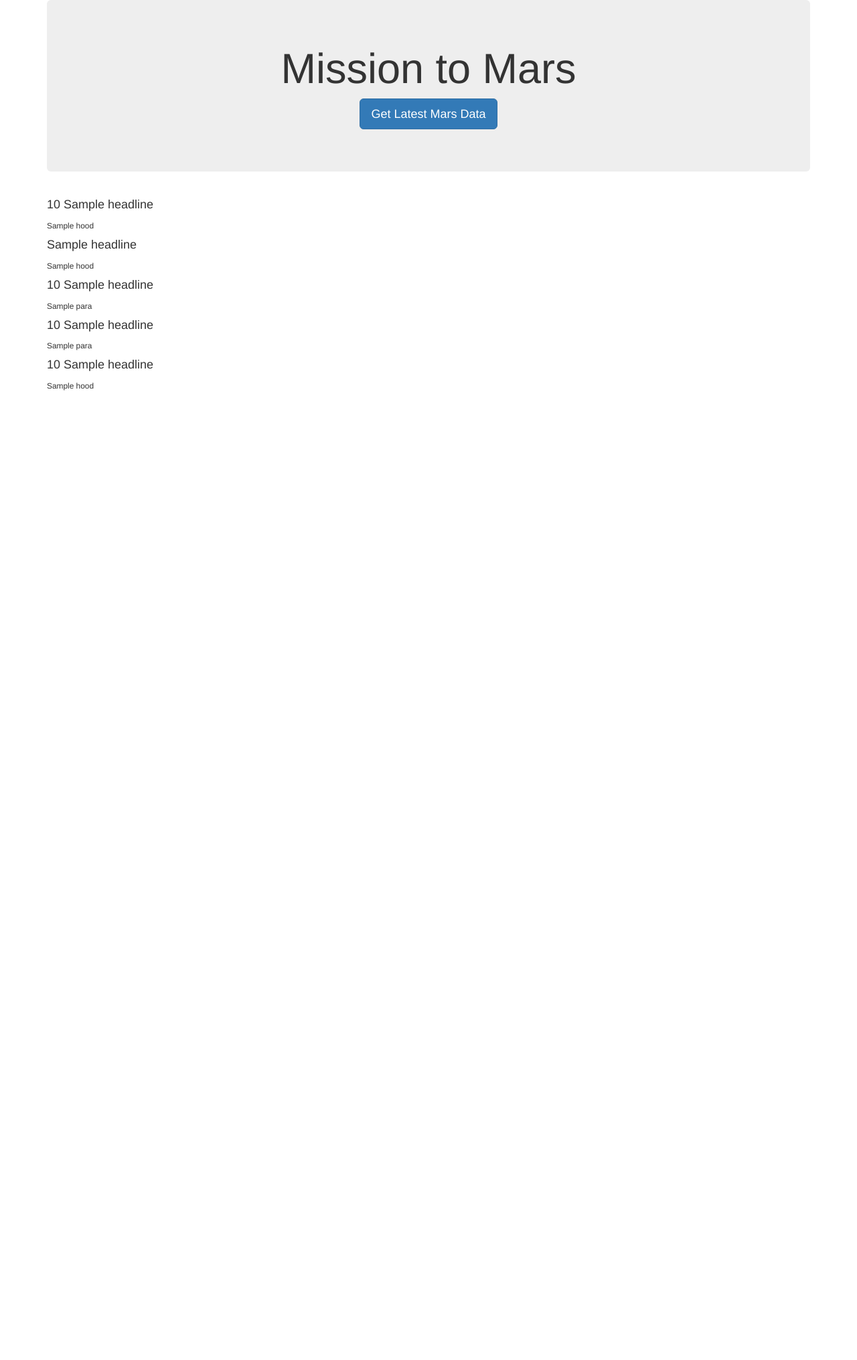
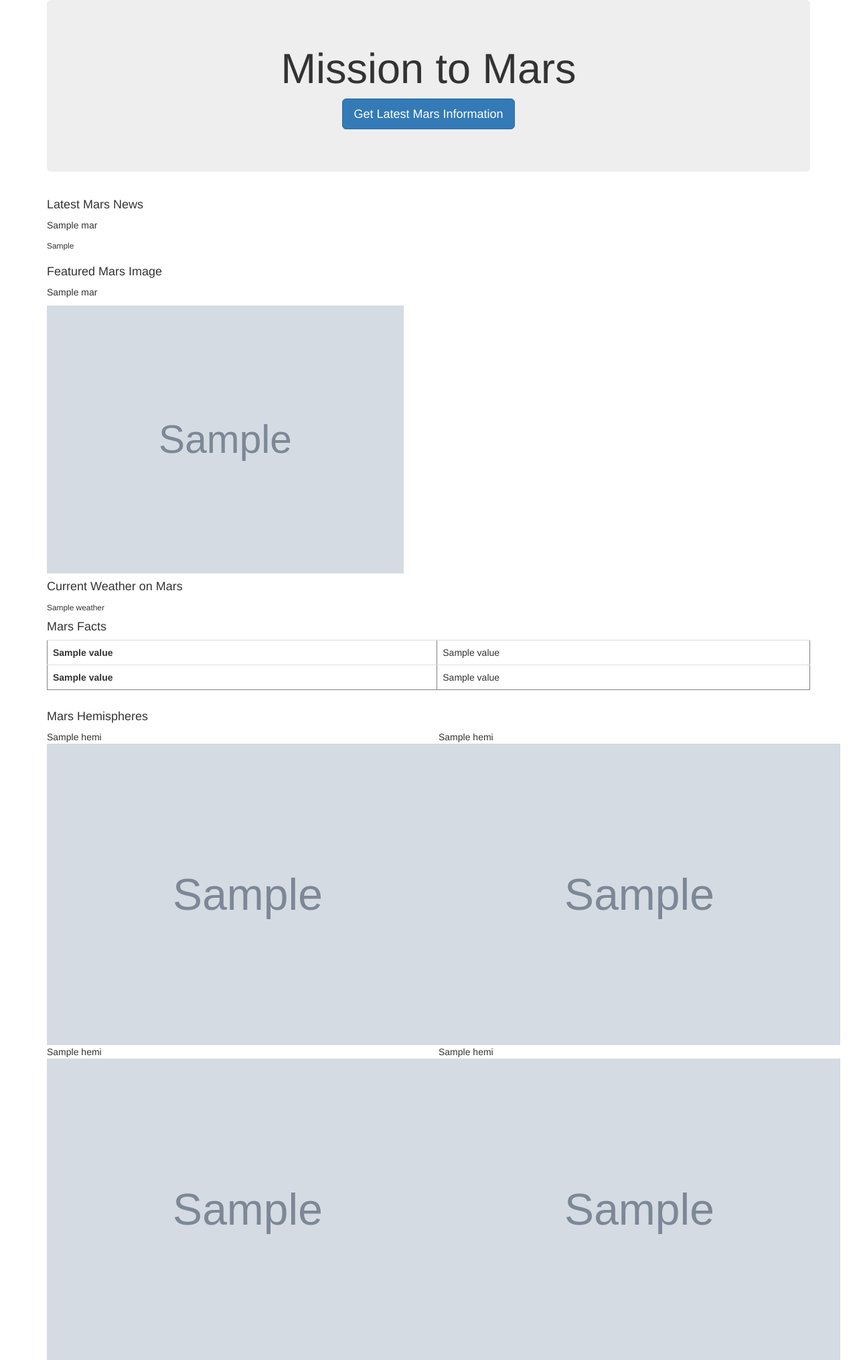
Before and after one commit to tli2001/databootcamp, a Flask app: template HW13_Due_20180422/templates/index.html in a window 1280 px wide. Shown: the whole page at 67% size. Before the commit the page ends 583 px from the top, so only its background shows below. Run offline with Flask 2, Linux system fonts and the light colour scheme; the template is opened without the code that fills it: most values are stand-ins (such as "Sample title", 1, 10 or a date in 2020); grey boxes marked "Sample" are stand-in pictures; some libraries are stand-ins or nearby versions.

Commit message:
Update Application Files
Flask App Display Working

```diff
--- a/HW13_Due_20180422/templates/index.html
+++ b/HW13_Due_20180422/templates/index.html
@@ -11,45 +11,72 @@
 
 <body>
   <div class="container">
-
     <div class="jumbotron text-center">
       <h1>Mission to Mars</h1>
-      <p><a class="btn btn-primary btn-lg" href="/scrape" role="button">Get Latest Mars Data</a></p>
+      <p><a class="btn btn-primary btn-lg" href="/scrape" role="button">Get Latest Mars Information</a></p>
     </div>
 
     <!-- Mars News Articles -->
     <div class="row" id="mars-news">
-      <div class="col-md-12">
-        <h4 class="heading">{{listings.price}} {{listings.headline}}</h4>
-        <small>{{listings.hood}}</small>
+      <div class="col-md-8">
+        <h4 class="heading">Latest Mars News</h4>
+        <p>
+          <medium>{{mars_data.news_title}}</medium>
+        </p>
+        <p>
+          <small>{{mars_data.news_para}}</small>
+        </p>
       </div>
     </div>
     <!-- Featured Mars Image -->
     <div class="row" id="mars-image">
       <div class="col-md-8">
-        <h4 class="heading">{{listings.headline}}</h4>
-        <small>{{listings.hood}}</small>
+        <h4 class="heading">Featured Mars Image</h4>
+        <p>
+          <medium>{{mars_data.featured_title}}</medium>
+        </p>
+        <img src={{mars_data.featured_image}} height="400">
       </div>
     </div>
     <!-- Mars Weather -->
     <div class="row" id="mars-weather">
       <div class="col-md-4">
-        <h4 class="heading">{{listings.price}} {{listings.headline}}</h4>
-        <small>{{listings.para}}</small>
+        <h4 class="heading">Current Weather on Mars</h4>
+        <small>{{mars_data.weather}}</small>
       </div>
     </div>
     <!-- Mars Facts -->
-    <div class="row" id="mars-facts">
-      <div class="col-md-4">
-        <h4 class="heading">{{listings.price}} {{listings.headline}}</h4>
-        <small>{{listings.para}}</small>
-      </div>
-    </div>
+    <table class="table" id="mars-facts" border=1>
+      <h4 class="heading">Mars Facts</h4>
+        <tr>
+          <th> {{mars_data['facts']['Value']}} </th>
+          <td> {{mars_data['facts']['Value']}} </td>
+        </tr>
+        <tr>
+          <th> {{mars_data['facts']['Value']}} </th>
+          <td> {{mars_data['facts']['Value']}} </td>
+        </tr>
+    </table>
     <!-- Mars Hemispheres -->
     <div class="row" id="mars-hemi">
       <div class="col-md-12">
-        <h4 class="heading">{{listings.price}} {{listings.headline}}</h4>
-        <small>{{listings.hood}}</small>
+        <h4 class="heading">Mars Hemispheres</h4>
+      </div>
+      <div class="col-md-6">
+        <medium>{{mars_data['hemi'][0]['title']}}</medium>
+        <img src={{mars_data['hemi'][0]['img_url']}} width="600">
+      </div>
+      <div class="col-md-6">
+        <medium>{{mars_data['hemi'][1]['title']}}</medium>
+        <img src={{mars_data['hemi'][1]['img_url']}} width="600">
+      </div>
+      <div class="col-md-6">
+        <medium>{{mars_data['hemi'][2]['title']}}</medium>
+        <img src={{mars_data['hemi'][2]['img_url']}} width="600">
+      </div>
+      <div class="col-md-6">
+        <medium>{{mars_data['hemi'][3]['title']}}</medium>
+        <img src={{mars_data['hemi'][3]['img_url']}} width="600">
       </div>
     </div>
   </div>
```
Also changed, not shown: HW13_Due_20180422/app.py (+6 -6 lines), HW13_Due_20180422/scrape_mars.py (+81 -11 lines), 1 other file.
